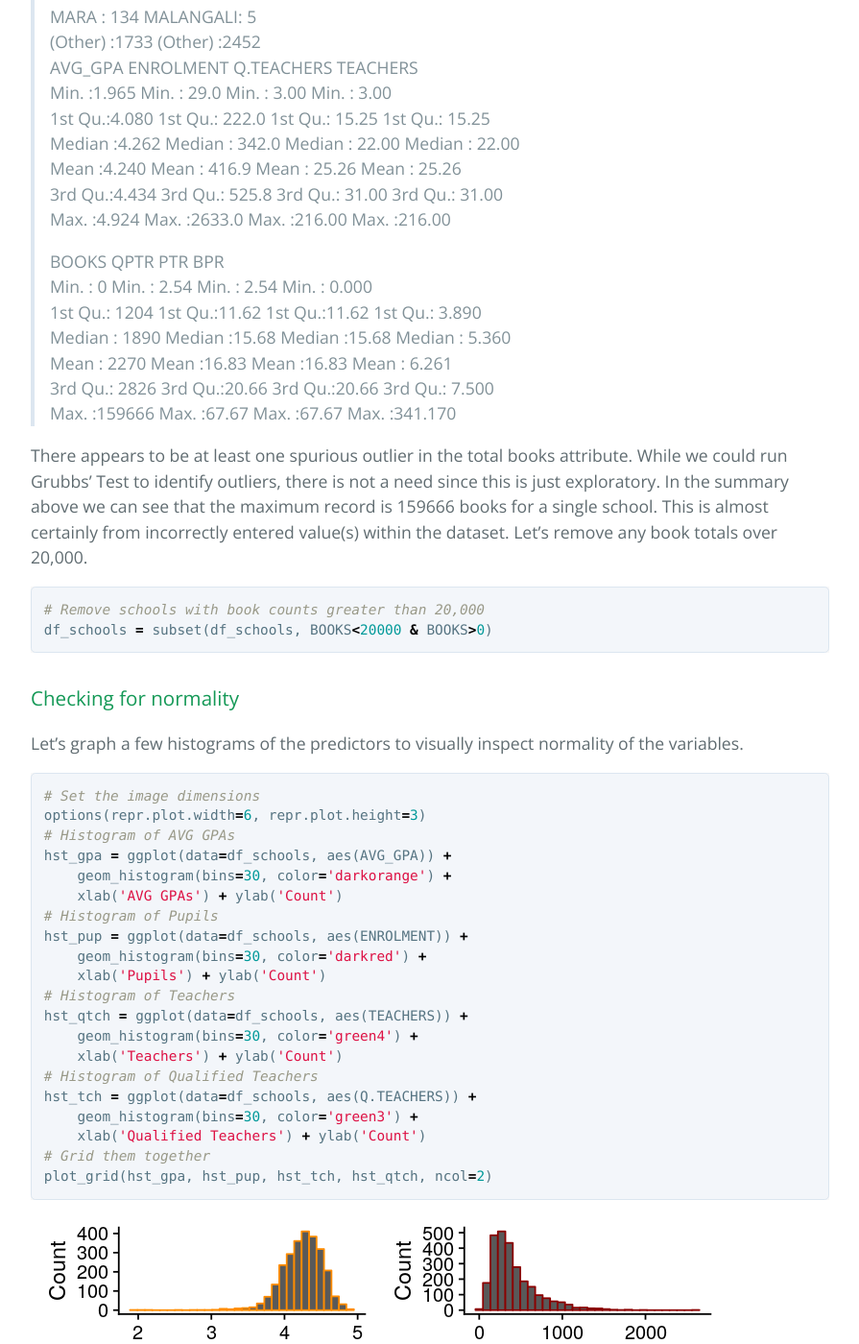
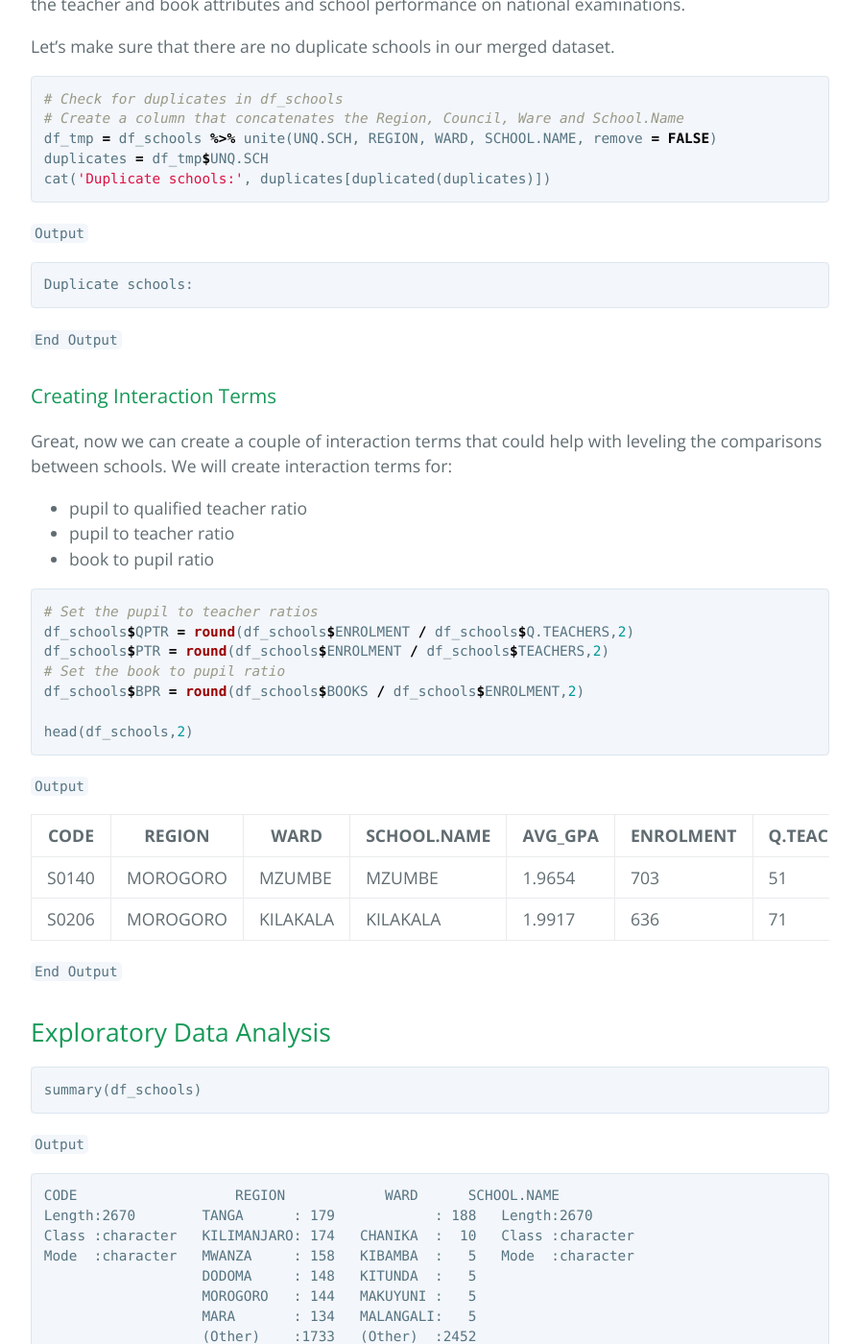
Before and after one commit to jmtritch/jmtritch.github.io, a Jekyll site: the page built from eda/tz_stdnt_tchr_bks/index.md, in a window 1280 px wide and 1400 px high, scrolled down 6813 px. Shown: the whole window at 96% size, without its empty margins (192-1087 px from the left). Built offline with Jekyll 4.4.1, drawn with Linux system fonts in a browser that asks for light colours; our own code applies the rules of GitHub Pages for plain Markdown files; some of the changed text lies outside the part shown.

Commit message:
Update index.md

`````diff
--- a/eda/tz_stdnt_tchr_bks/index.md
+++ b/eda/tz_stdnt_tchr_bks/index.md
@@ -33,14 +33,18 @@ df_csee = read.csv('2016CSEE-RANKINGWITHLOC.csv', header=TRUE,
 head(df_csee, 2)
 cat('CSEE data points:', nrow(df_csee))
 ```
-><table>
+`Output`
+<table>
 <thead><tr><th>CODE</th><th>NAME</th><th>REGION</th><th>DISTRICT</th><th>WARD</th><th>OWNERSHIP</th><th>LATITUDE</th><th>LONGITUDE</th><th>PASS_RATE</th><th>CHANGE_PREVIOUS_YEAR_PASS_RATE</th><th>AVG_GPA</th><th>CHANGE_PREVIOUS_YEAR_GPA</th><th>RANK</th><th>YEAR_OF_RESULT</th><th>MORE_THAN_40</th><th>NATIONAL_RANK_ALL</th><th>REGIONAL_RANK_ALL</th><th>DISTRICT_RANK_ALL</th></tr></thead>
 <tbody>
 	<tr><td>S0189                             </td><td>FEZA BOYS' SECONDARY SCHOOL       </td><td>DAR ES SALAAM                     </td><td>KINONDONI                         </td><td>KUNDUCHI                          </td><td>PRIVATE                           </td><td>-6.73805                          </td><td>39.2281                           </td><td>100                               </td><td>0                                 </td><td>1.4769                            </td><td>0.1514                            </td><td>YES                               </td><td>1                                 </td><td>2016                              </td><td>1                                 </td><td>1                                 </td><td>1                                 </td></tr>
 	<tr><td>S0239                             </td><td>ST. FRANCIS GIRLS SECONDARY SCHOOL</td><td>MBEYA                             </td><td>MBEYA (M)                         </td><td>MBALIZI RD                        </td><td>PRIVATE                           </td><td>-8.90662                          </td><td>33.4503                           </td><td>100                               </td><td>0                                 </td><td>1.4896                            </td><td>0.0062                            </td><td>YES                               </td><td>2                                 </td><td>2016                              </td><td>2                                 </td><td>1                                 </td><td>1                                 </td></tr>
 </tbody>
 </table>
+```
 CSEE data points: 4360
+```
+`End Output`
 
 ```R
 # Read in the PTR data
@@ -49,6 +53,7 @@ df_ptr = read.csv('PTR-in-Gvt-Secondary-Schools-2016.csv', header=TRUE,
 head(df_ptr, 2)
 cat('Teachers data points:', nrow(df_ptr))
 ```
+`Output`
 <table>
 <thead><tr><th>REGION</th><th>COUNCIL</th><th>WARD</th><th>SCHOOL.NAME</th><th>ENROLMENT</th><th>TEACHERS</th><th>PTR</th></tr></thead>
 <tbody>
@@ -56,7 +61,10 @@ cat('Teachers data points:', nrow(df_ptr))
 	<tr><td>ARUSHA   </td><td>Arusha CC</td><td>Kimandolu</td><td>SUYE     </td><td> 918     </td><td>39       </td><td>24       </td></tr>
 </tbody>
 </table>
->Teachers data points: 3600
+```
+Teachers data points: 3600
+```
+`End Output`
 
 ```R
 # Read in the QPTR data
@@ -65,6 +73,7 @@ df_qptr = read.csv('QPTR-Governmet-Secondary-Schools-2016.csv', header=TRUE,
 head(df_qptr, 2)
 cat('Teachers number of rows:', nrow(df_qptr))
 ```
+`Output`
 <table>
 <thead><tr><th>REGION</th><th>COUNCIL</th><th>WARD</th><th>SCHOOL.NAME</th><th>ENROLMENT</th><th>TEACHERS</th><th>QPTR</th></tr></thead>
 <tbody>
@@ -72,7 +81,10 @@ cat('Teachers number of rows:', nrow(df_qptr))
 	<tr><td>ARUSHA   </td><td>Arusha CC</td><td>Kimandolu</td><td>SUYE     </td><td> 918     </td><td>39       </td><td>24       </td></tr>
 </tbody>
 </table>
->Teachers number of rows: 3600
+```
+Teachers number of rows: 3600
+```
+`End Output`
 
 ```R
 # Read in the PBR data
@@ -80,6 +92,7 @@ df_pbr = read.csv('PBRSecondary-Education.csv', header=TRUE, strip.white=TRUE)
 head(df_pbr, 2)
 cat('Books number of rows:', nrow(df_pbr))
 ```
+`Output`
 <table>
 <thead><tr><th>Region</th><th>Council</th><th>Ward</th><th>School.Name</th><th>Number.of.Students.Basic.Mathematics.Form.1</th><th>Number.of.Students.Biology.Form.1</th><th>Number.of.Students.Chemistry.Form.1</th><th>Number.of.Students.Civics.Form.1</th><th>Number.of.Students.English.Language.Form.1</th><th>Number.of.Students.Geography.Form.1</th><th>⋯</th><th>PBR.Biology.Form.6</th><th>PBR.Chemistry.Form.6</th><th>PBR.Economics.Form.6</th><th>PBR.English.Language.Form.6</th><th>PBR.General.Studies.Form.6</th><th>PBR.Geography.Form.6</th><th>PBR.History.Form.6</th><th>PBR.Kiswahili.Form.6</th><th>PBR.Literature.in.English.Form.6</th><th>PBR.Physics.Form.6</th></tr></thead>
 <tbody>
@@ -87,7 +100,10 @@ cat('Books number of rows:', nrow(df_pbr))
 	<tr><td>ARUSHA  </td><td>Arusha  </td><td>Bwawani </td><td>OLOKII  </td><td>132     </td><td>132     </td><td>132     </td><td>132     </td><td>132     </td><td>132     </td><td>⋯       </td><td>NA      </td><td>NA      </td><td>NA      </td><td>NA      </td><td>NA      </td><td>NA      </td><td>NA      </td><td>NA      </td><td>NA      </td><td>NA      </td></tr>
 </tbody>
 </table>
->Books number of rows: 3632
+```
+Books number of rows: 3632
+```
+`End Output`
 
 Most of the datasets do not contain the same number of schools, which should be okay for this exploratory analysis.  When we merge them we will lose some data points, but if we find a strong relationship we can come back to find ways to include matching schools that may have not have merged automatically.  Prior to merging, though, let's make sure that there are no duplicate schools listed in any of the datasets.
 
@@ -96,7 +112,11 @@ Most of the datasets do not contain the same number of schools, which should be
 duplicates = df_csee$CODE
 cat('CSEE duplicates:', df_csee[duplicated(df_csee)])
 ```
->CSEE duplicates:
+`Output`
+```
+CSEE duplicates:
+```
+`End Output`
 
 ```R
 # Check for duplicates in PTR
@@ -105,7 +125,11 @@ df_ptr = df_ptr %>% unite(UNQ.SCH, REGION, COUNCIL, WARD, SCHOOL.NAME, remove =
 duplicates = df_ptr$UNQ.SCH
 cat('Qualified teachers duplicate schools:', duplicates[duplicated(duplicates)])
 ```
->Qualified teachers duplicate schools: GEITA_Geita_Lwenzera_LWEZELA
+`Output`
+```
+Qualified teachers duplicate schools: GEITA_Geita_Lwenzera_LWEZELA
+```
+`End Output`
 
 ```R
 # Check for duplicates in QPTR
@@ -114,7 +138,11 @@ df_qptr = df_ptr %>% unite(UNQ.SCH, REGION, COUNCIL, WARD, SCHOOL.NAME, remove =
 duplicates = df_qptr$UNQ.SCH
 cat('All teachers duplicate schools:', duplicates[duplicated(duplicates)])
 ```
->All teachers duplicate schools: GEITA_Geita_Lwenzera_LWEZELA
+`Output`
+```
+All teachers duplicate schools: GEITA_Geita_Lwenzera_LWEZELA
+```
+`End Output`
 
 ```R
 # Check for duplicates in PBR
@@ -123,7 +151,11 @@ df_pbr = df_pbr %>% unite(UNQ.SCH, Region, Council, Ward, School.Name, remove =
 duplicates = df_pbr$UNQ.SCH
 cat('Textbooks duplicate schools:', duplicates[duplicated(duplicates)])
 ```
->Textbooks duplicate schools:
+`Output`
+```
+Textbooks duplicate schools:
+```
+`End Output`
 
 Only the PTR and QTR datasets have a single school listed twice.  Let's remove the duplicate entry.
 
@@ -135,8 +167,12 @@ df_ptr = distinct(df_ptr, UNQ.SCH, .keep_all = TRUE)
 cat('Qualified teachers number of rows:', nrow(df_qptr))
 cat('\nAll teachers number of rows:', nrow(df_ptr))
 ```
->Qualified teachers number of rows: 3599
->All teachers number of rows: 3599
+`Output`
+```
+Qualified teachers number of rows: 3599
+All teachers number of rows: 3599
+```
+`End Output`
 
 ### Syncing Column Names
 
@@ -196,6 +232,7 @@ df_schools$CODE = as.character(df_schools$CODE)
 head(df_schools, 2)
 cat('Total Schools:', nrow(df_schools))
 ```
+`Output`
 <table>
 <thead><tr><th>CODE</th><th>REGION</th><th>WARD</th><th>SCHOOL.NAME</th><th>AVG_GPA</th><th>ENROLMENT</th><th>Q.TEACHERS</th><th>TEACHERS</th><th>BOOKS</th></tr></thead>
 <tbody>
@@ -203,7 +240,10 @@ cat('Total Schools:', nrow(df_schools))
 	<tr><td>S0206   </td><td>MOROGORO</td><td>KILAKALA</td><td>KILAKALA</td><td>1.9917  </td><td>636     </td><td>71      </td><td>71      </td><td>4132    </td></tr>
 </tbody>
 </table>
->Total Schools: 2670
+```
+Total Schools: 2670
+```
+`End Output`
 
 After merging all four datasets, we remain with 2670 schools.  As we are performing cursory exploratory data analysis, this should be large enough to determine if there are correlations between the teacher and book attributes and school performance on national examinations.
 
@@ -216,7 +256,11 @@ df_tmp = df_schools %>% unite(UNQ.SCH, REGION, WARD, SCHOOL.NAME, remove = FALSE
 duplicates = df_tmp$UNQ.SCH
 cat('Duplicate schools:', duplicates[duplicated(duplicates)])
 ```
->Duplicate schools:
+`Output`
+```
+Duplicate schools:
+```
+`End Output`
 
 ### Creating Interaction Terms
 
@@ -235,6 +279,7 @@ df_schools$BPR = round(df_schools$BOOKS / df_schools$ENROLMENT,2)
 
 head(df_schools,2)
 ```
+`Output`
 <table>
 <thead><tr><th>CODE</th><th>REGION</th><th>WARD</th><th>SCHOOL.NAME</th><th>AVG_GPA</th><th>ENROLMENT</th><th>Q.TEACHERS</th><th>TEACHERS</th><th>BOOKS</th><th>QPTR</th><th>PTR</th><th>BPR</th></tr></thead>
 <tbody>
@@ -242,35 +287,40 @@ head(df_schools,2)
 	<tr><td>S0206   </td><td>MOROGORO</td><td>KILAKALA</td><td>KILAKALA</td><td>1.9917  </td><td>636     </td><td>71      </td><td>71      </td><td>4132    </td><td> 8.96   </td><td> 8.96   </td><td>6.50    </td></tr>
 </tbody>
 </table>
+`End Output`
 
 ## Exploratory Data Analysis
 
 ```R
 summary(df_schools)
 ```
->CODE                   REGION            WARD      SCHOOL.NAME
->Length:2670        TANGA      : 179            : 188   Length:2670
->Class :character   KILIMANJARO: 174   CHANIKA  :  10   Class :character
->Mode  :character   MWANZA     : 158   KIBAMBA  :   5   Mode  :character
->                   DODOMA     : 148   KITUNDA  :   5
->                   MOROGORO   : 144   MAKUYUNI :   5
->                   MARA       : 134   MALANGALI:   5
->                   (Other)    :1733   (Other)  :2452
->   AVG_GPA        ENROLMENT        Q.TEACHERS        TEACHERS
->Min.   :1.965   Min.   :  29.0   Min.   :  3.00   Min.   :  3.00
->1st Qu.:4.080   1st Qu.: 222.0   1st Qu.: 15.25   1st Qu.: 15.25
->Median :4.262   Median : 342.0   Median : 22.00   Median : 22.00
->Mean   :4.240   Mean   : 416.9   Mean   : 25.26   Mean   : 25.26
->3rd Qu.:4.434   3rd Qu.: 525.8   3rd Qu.: 31.00   3rd Qu.: 31.00
->Max.   :4.924   Max.   :2633.0   Max.   :216.00   Max.   :216.00
->
->    BOOKS             QPTR            PTR             BPR
->Min.   :     0   Min.   : 2.54   Min.   : 2.54   Min.   :  0.000
->1st Qu.:  1204   1st Qu.:11.62   1st Qu.:11.62   1st Qu.:  3.890
->Median :  1890   Median :15.68   Median :15.68   Median :  5.360
->Mean   :  2270   Mean   :16.83   Mean   :16.83   Mean   :  6.261
->3rd Qu.:  2826   3rd Qu.:20.66   3rd Qu.:20.66   3rd Qu.:  7.500
->Max.   :159666   Max.   :67.67   Max.   :67.67   Max.   :341.170
+`Output`
+```
+CODE                   REGION            WARD      SCHOOL.NAME
+Length:2670        TANGA      : 179            : 188   Length:2670
+Class :character   KILIMANJARO: 174   CHANIKA  :  10   Class :character
+Mode  :character   MWANZA     : 158   KIBAMBA  :   5   Mode  :character
+                   DODOMA     : 148   KITUNDA  :   5
+                   MOROGORO   : 144   MAKUYUNI :   5
+                   MARA       : 134   MALANGALI:   5
+                   (Other)    :1733   (Other)  :2452
+   AVG_GPA        ENROLMENT        Q.TEACHERS        TEACHERS
+Min.   :1.965   Min.   :  29.0   Min.   :  3.00   Min.   :  3.00
+1st Qu.:4.080   1st Qu.: 222.0   1st Qu.: 15.25   1st Qu.: 15.25
+Median :4.262   Median : 342.0   Median : 22.00   Median : 22.00
+Mean   :4.240   Mean   : 416.9   Mean   : 25.26   Mean   : 25.26
+3rd Qu.:4.434   3rd Qu.: 525.8   3rd Qu.: 31.00   3rd Qu.: 31.00
+Max.   :4.924   Max.   :2633.0   Max.   :216.00   Max.   :216.00
+
+    BOOKS             QPTR            PTR             BPR
+Min.   :     0   Min.   : 2.54   Min.   : 2.54   Min.   :  0.000
+1st Qu.:  1204   1st Qu.:11.62   1st Qu.:11.62   1st Qu.:  3.890
+Median :  1890   Median :15.68   Median :15.68   Median :  5.360
+Mean   :  2270   Mean   :16.83   Mean   :16.83   Mean   :  6.261
+3rd Qu.:  2826   3rd Qu.:20.66   3rd Qu.:20.66   3rd Qu.:  7.500
+Max.   :159666   Max.   :67.67   Max.   :67.67   Max.   :341.170
+```
+`End Output`
 
 There appears to be at least one spurious outlier in the total books attribute.  While we could run Grubbs' Test to identify outliers, there is not a need since this is just exploratory.  In the summary above we can see that the maximum record is 159666 books for a single school.  This is almost certainly from incorrectly entered value(s) within the dataset.  Let's remove any book totals over 20,000.
 
@@ -305,7 +355,9 @@ hst_tch = ggplot(data=df_schools, aes(Q.TEACHERS)) +
 # Grid them together
 plot_grid(hst_gpa, hst_pup, hst_tch, hst_qtch, ncol=2)
 ```
+`Output`
 ![png](output_26_1.png)
+`End Output`
 
 AVG GPA appears to be left skewed, and Pupils, Qualified Teachers, and Teachers appear to be right skewed.  The other thing to notice is that Qualified Teachers and Teachers have very similar distributions.  We will check for multicollinearity a little later.
 
@@ -329,7 +381,9 @@ hst_bpr=ggplot(data=df_schools, aes(BPR)) +
 # Grid them together
 plot_grid(hst_ptr, hst_qptr, hst_bks, hst_bpr, ncol=2)
 ```
+`Output`
 ![png](output_28_1.png)
+`End Output`
 
 We can see that books and all three interaction terms are right skewed.
 
@@ -356,14 +410,18 @@ cat('\nQPTR Shapiro-Wilk p-value:', sw_results$p.value)
 sw_results <- shapiro.test(df_schools$BPR)
 cat('\nBPR Shapiro-Wilk p-value:', sw_results$p.value)
 ```
->AVG_GPA Shapiro-Wilk p-value: 4.787988e-31
->ENROLMENT Shapiro-Wilk p-value: 1.089899e-43
->TEACHERS Shapiro-Wilk p-value: 1.572752e-45
->Q.TEACHERS Shapiro-Wilk p-value: 1.572752e-45
->BOOKS Shapiro-Wilk p-value: 1.976691e-40
->PTR Shapiro-Wilk p-value: 9.180728e-34
->QPTR Shapiro-Wilk p-value: 9.180728e-34
->BPR Shapiro-Wilk p-value: 2.943717e-53
+`Output`
+```
+AVG_GPA Shapiro-Wilk p-value: 4.787988e-31
+ENROLMENT Shapiro-Wilk p-value: 1.089899e-43
+TEACHERS Shapiro-Wilk p-value: 1.572752e-45
+Q.TEACHERS Shapiro-Wilk p-value: 1.572752e-45
+BOOKS Shapiro-Wilk p-value: 1.976691e-40
+PTR Shapiro-Wilk p-value: 9.180728e-34
+QPTR Shapiro-Wilk p-value: 9.180728e-34
+BPR Shapiro-Wilk p-value: 2.943717e-53
+```
+`End Output`
 
 According to the Shapiro-Wilk test, none of the attributes follow a normal distribution.  There are ways to reshape the data, but let's leave the attributes alone for now.
 
@@ -384,7 +442,9 @@ ggplot(df_schools, aes(x=REGION, y=AVG_GPA, color=REGION)) +
     xlab('Region') +
     ylab('Avg GPA')
 ```
+`Output`
 ![png](output_33_1.png)
+`End Output`
 
 Arusha and Morogoro have the top performing schools in our cleaned dataset.  Njombe and Iringa appear to have the best median scores.  Let's use ANOVA to see if the Regions have statistically different AVG_GPA values. The null hypothesis is that all of the means of the Regions are the same.  Let's see if at least one of the means of AVG_GPA for the Regions is different.
 
@@ -392,6 +452,7 @@ Arusha and Morogoro have the top performing schools in our cleaned dataset.  Njo
 model = lm(AVG_GPA ~ REGION, df_schools)
 anova(model)
 ```
+`Output`
 <table>
 <thead><tr><th></th><th>Df</th><th>Sum Sq</th><th>Mean Sq</th><th>F value</th><th>Pr(&gt;F)</th></tr></thead>
 <tbody>
@@ -399,6 +460,7 @@ anova(model)
 	<tr><th scope=row>Residuals</th><td>2587         </td><td>166.0783     </td><td>0.06419724   </td><td>      NA     </td><td>           NA</td></tr>
 </tbody>
 </table>
+`End Output`
 
 With a p-value so close to zero for the F-Test statistic, we can reject the null hypothesis that all of the means of AVG_GPA are the same for the Regions.  It appears that at least one Region has a statistically significant different mean value for the AVG_GPA than the rest.  However, we should be aware that with such a large dataset, it was likely that we would find statistically significant evidence to reject the null hypothesis.
 
@@ -415,7 +477,9 @@ predictors = c('ENROLMENT', 'TEACHERS', 'Q.TEACHERS', 'BOOKS',
 # Plot the correlation matrix
 corrplot(cor(df_schools[predictors]), method = "number")
 ```
+`Output`
 ![png](output_38_0.png)
+`End Output`
 
 There is direct correlation between teachers and qualified teachers, which means that moving forward we can ignore one of them.  So let's ignore Q.TEACHERS and QPTR since nearly all schools have all or nearly all qualified teachers on staff.
 
@@ -432,7 +496,9 @@ options(repr.plot.width=8, repr.plot.height=5)
 ggpairs(df_schools[c('AVG_GPA','TEACHERS','BOOKS','PTR','BPR')],
         aes(alpha=0.1))
 ```
+`Output`
 ![png](output_41_1.png)
+`End Output`
 
 There appears to be very little correlation between AVG_GPA of schools and the predictors, TEACHERS, BOOKS, PTR, and BPR.  PTR has the greatest positive correlation at 0.05 and TEACHERS has the greatest negative correlation at -0.137.
 
@@ -443,6 +509,8 @@ We can see this directly by creating a multiple linear regression model of these
 ```R
 model = lm(AVG_GPA ~ TEACHERS+BOOKS+PTR+BPR, df_schools)
 summary(model)
+```
+`Output`
 ```
 Call:
 lm(formula = AVG_GPA ~ TEACHERS + BOOKS + PTR + BPR, data = df_schools)
@@ -464,7 +532,8 @@ Signif. codes:  0 ‘ *** ’ 0.001 ‘ ** ’ 0.01 ‘ * ’ 0.05 ‘.’ 0.1
 Residual standard error: 0.2779 on 2608 degrees of freedom
 Multiple R-squared:  0.0223,	Adjusted R-squared:  0.0208
 F-statistic: 14.87 on 4 and 2608 DF,  p-value: 5.105e-12
-
+```
+`End Output`
 From the R-squared value, only 2% of the variation in AVG_GPA is explained by the predictors TEACHERS, BOOKS, PTR, and BPR.
 
 Even running a full model using nearly all predictors improves the R-squared value by less than a tenth of a percent.
@@ -473,7 +542,7 @@ Even running a full model using nearly all predictors improves the R-squared val
 model = lm(AVG_GPA ~ . - CODE - WARD - SCHOOL.NAME, df_schools)
 summary(model)
 ````
-`Output:`
+`Output`
 ```
 Call:
 lm(formula = AVG_GPA ~ . - CODE - WARD - SCHOOL.NAME, data = df_schools)
@@ -524,6 +593,7 @@ Residual standard error: 0.2489 on 2582 degrees of freedom
 Multiple R-squared:  0.2234,	Adjusted R-squared:  0.2144
 F-statistic: 24.76 on 30 and 2582 DF,  p-value: < 2.2e-16<
 ```
+`End Output`
 
 ## Conclusion
 
`````
